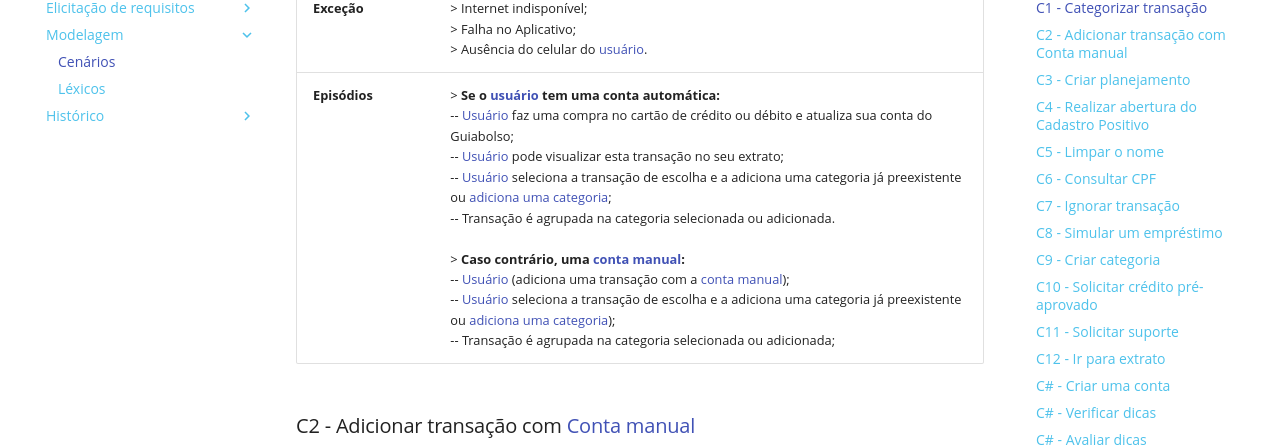
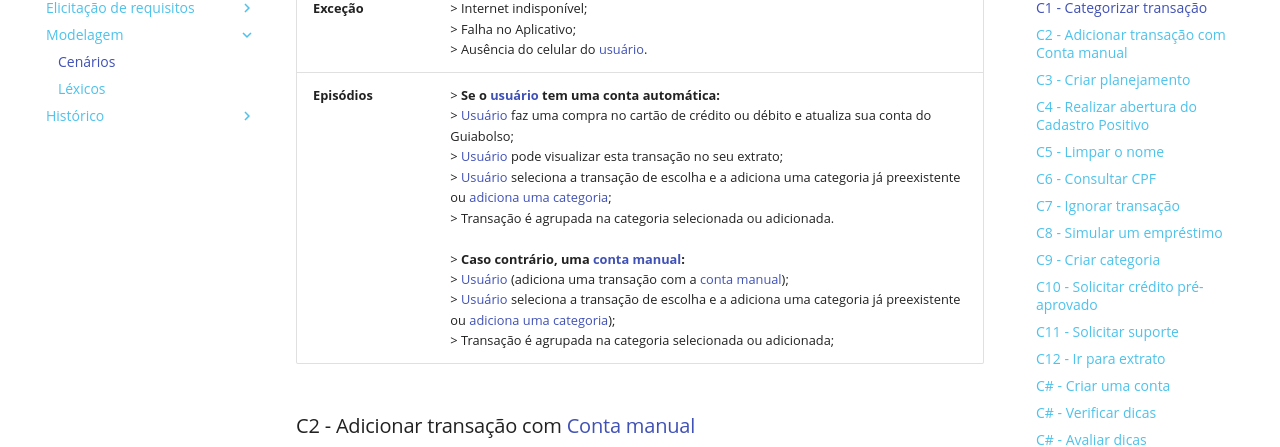
Before and after one commit to fga-disciplinas/2019.1-Guia-Bolso, an MkDocs documentation site: the page built from docs/modelagem/cenarios.md, in a window 1280 px wide and 900 px high, scrolled down 858 px. Shown: the part 154-601 px from the top of the window. Built offline with MkDocs 1.6.1 and Material for MkDocs 9.7.7, drawn with Linux system fonts in a browser that asks for light colours; comment, search, counter and statistics services are not loaded; old or Windows-style settings are respelled for this version of MkDocs; some of the changed text lies outside the part shown.

Commit message:
QFix: ajustes dos tópicos

```diff
--- a/docs/modelagem/cenarios.md
+++ b/docs/modelagem/cenarios.md
@@ -14,7 +14,7 @@
 | **Recursos** | > Conta no Guiabolso; <br> > Internet; <br> > Transação existente |
 | **Restrição** | > Existir uma transação; <br> > [Usuário] ter conta no aplicativo;  |
 | **Exceção** | > Internet indisponível; <br> > Falha no Aplicativo; <br> > Ausência do celular do [usuário]. |
-| **Episódios** | > **Se o [usuário] tem uma conta automática:** <br>  -- [Usuário] faz uma compra no cartão de crédito ou débito e atualiza sua conta do Guiabolso; <br> -- [Usuário] pode visualizar esta transação no seu extrato; <br> -- [Usuário] seleciona a transação de escolha e a adiciona uma categoria já preexistente ou [adiciona uma categoria](#c9-criar-categoria);  <br> -- Transação é agrupada na categoria selecionada ou adicionada. <br><br> > **Caso contrário, uma [conta manual]:**  <br>  -- [Usuário] (adiciona uma transação com a [conta manual]);  <br> -- [Usuário] seleciona a transação de escolha e a adiciona uma categoria já preexistente ou [adiciona uma categoria](#c9-criar-categoria)); <br> -- Transação é agrupada na categoria selecionada ou adicionada;|
+| **Episódios** | > **Se o [usuário] tem uma conta automática:** <br> > [Usuário] faz uma compra no cartão de crédito ou débito e atualiza sua conta do Guiabolso; <br> > [Usuário] pode visualizar esta transação no seu extrato; <br> > [Usuário] seleciona a transação de escolha e a adiciona uma categoria já preexistente ou [adiciona uma categoria](#c9-criar-categoria);  <br> > Transação é agrupada na categoria selecionada ou adicionada. <br><br> > **Caso contrário, uma [conta manual]:**  <br>  > [Usuário] (adiciona uma transação com a [conta manual]);  <br> > [Usuário] seleciona a transação de escolha e a adiciona uma categoria já preexistente ou [adiciona uma categoria](#c9-criar-categoria)); <br> > Transação é agrupada na categoria selecionada ou adicionada;|
 
 ### C2 - Adicionar transação com [Conta manual]
 
@@ -237,7 +237,7 @@
 | **Recursos** | > Conta no Guiabolso; <br> > Internet; <br> > Transação existente |
 | **Restrição** | > Existir uma transação; <br> > [Usuário] ter conta no aplicativo;  |
 | **Exceção** | > Internet indisponível; <br> > Falha no Aplicativo; <br> > Ausência do celular do [usuário]. |
-| **Episódios** | > **Se o [usuário] tem uma conta automática:** <br>  -- [Usuário] faz uma compra no cartão de crédito ou débito e atualiza sua conta do Guiabolso; <br> -- [Usuário] pode visualizar esta transação no seu extrato; <br> -- [Usuário] seleciona a transação de escolha; <br> -- [Usuário] opta por editar "Nome da transação, "Editar categoria", "Dividir em mais categorias" e "Ignorar transação"; <br> -- [Usuário] salva as alterações; <br> > Transação pode ser visualizada no extrato com as novas alterações. <br><br> > **Caso contrário, uma [conta manual]:**  <br>  -- [Usuário] (adiciona uma transação com a [conta manual]); <br> -- [Usuário] pode visualizar esta transação no seu extrato; <br> -- [Usuário] seleciona a transação de escolha; <br> -- [Usuário] opta por editar "Nome da transação", "Valor" e "Categoria"; <br> -- [Usuário] salva as alterações; <br> > Transação pode ser visualizada no extrato com as novas alterações.|
+| **Episódios** | > **Se o [usuário] tem uma conta automática:** <br>  > [Usuário] faz uma compra no cartão de crédito ou débito e atualiza sua conta do Guiabolso; <br> > [Usuário] pode visualizar esta transação no seu extrato; <br> > [Usuário] seleciona a transação de escolha; <br> > [Usuário] opta por editar "Nome da transação, "Editar categoria", "Dividir em mais categorias" e "Ignorar transação"; <br> > [Usuário] salva as alterações; <br> > Transação pode ser visualizada no extrato com as novas alterações. <br><br> > **Caso contrário, uma [conta manual]:**  <br>  > [Usuário] (adiciona uma transação com a [conta manual]); <br> > [Usuário] pode visualizar esta transação no seu extrato; <br> > [Usuário] seleciona a transação de escolha; <br> > [Usuário] opta por editar "Nome da transação", "Valor" e "Categoria"; <br> > [Usuário] salva as alterações; <br> > Transação pode ser visualizada no extrato com as novas alterações.|
 
 ## Versões anteriores
 
```
